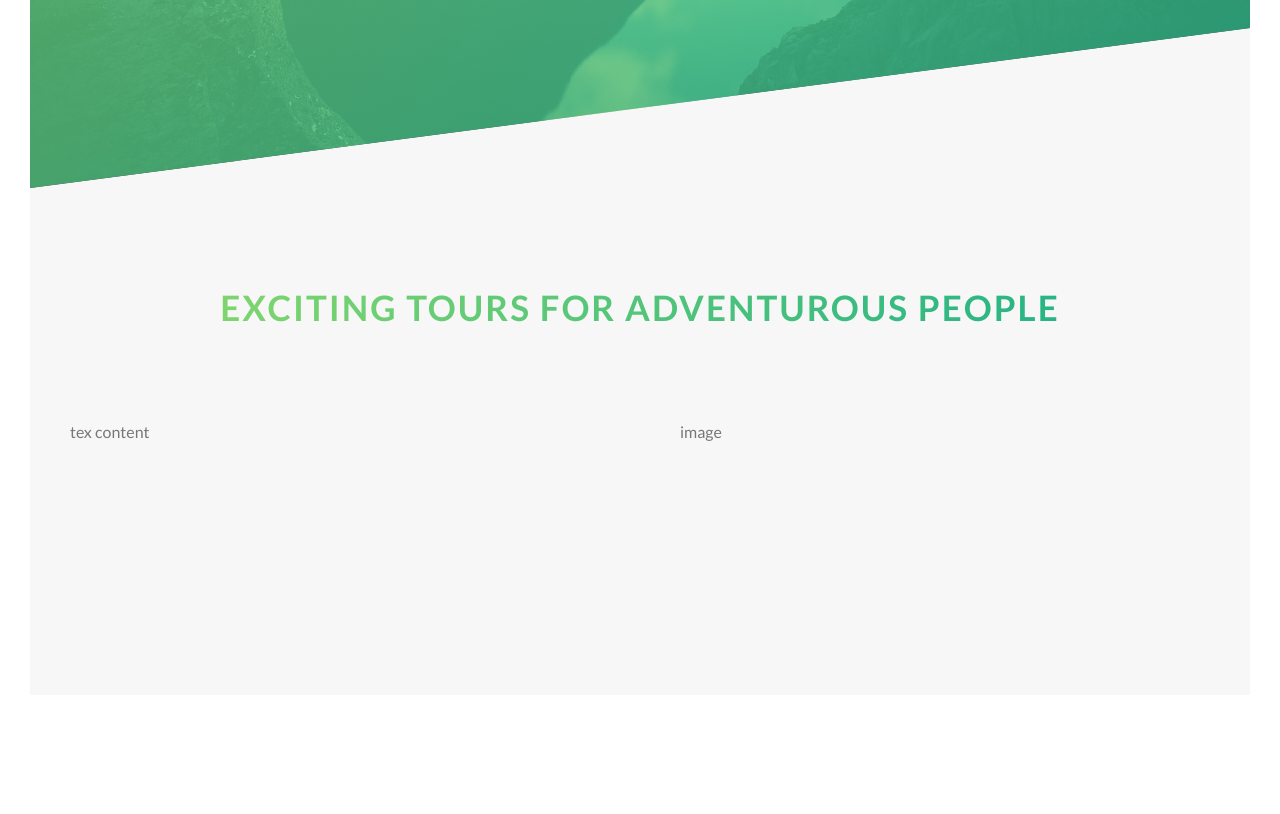
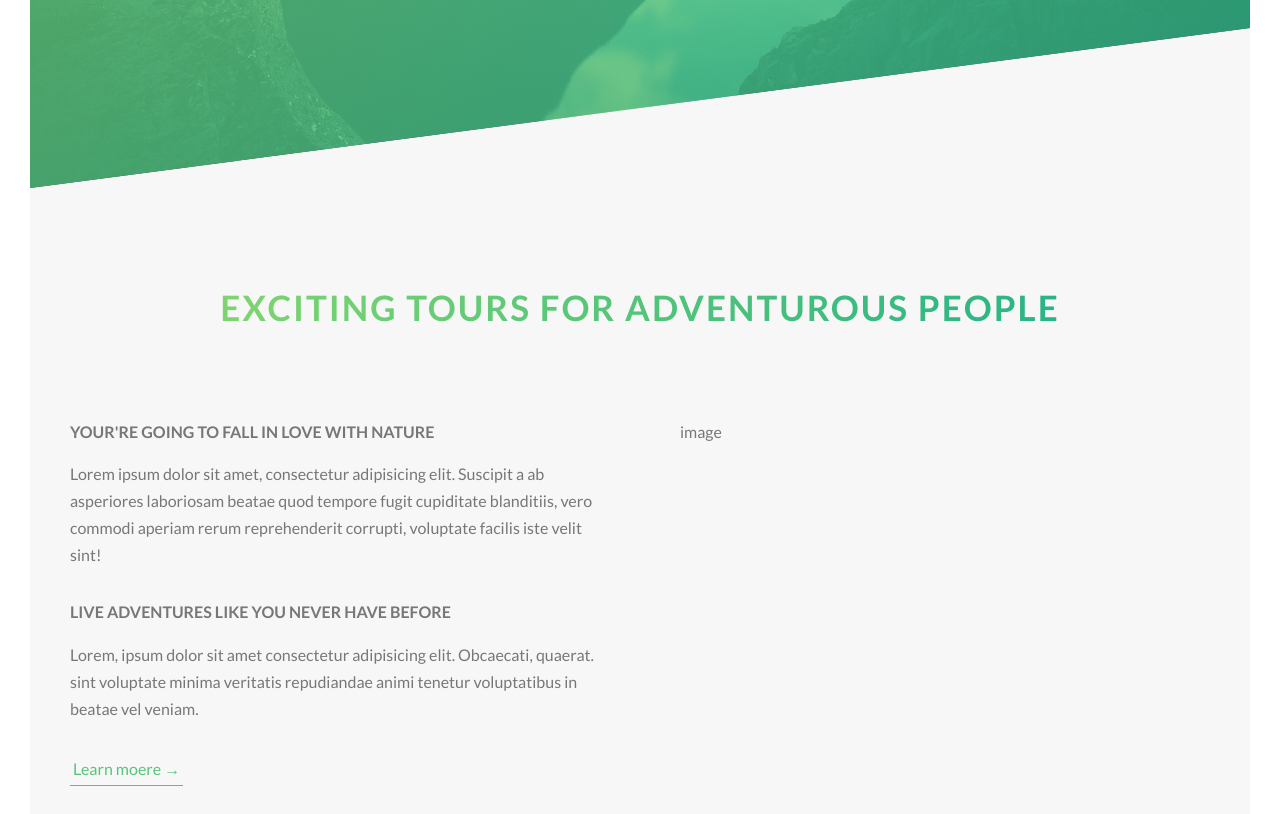
Before and after one commit to aromaton41/Natoures, a website: page index.html in a window 1280 px wide. Shown: the part 602-1416 px from the top of the page. Before the commit the page ends 1327 px from the top, so only its background shows below. Drawn offline with Linux system fonts and the light colour scheme.

Commit message:
Building about section Part2

```diff
--- a/index.html
+++ b/index.html
@@ -33,13 +33,34 @@
 
     <main>
       <section class="section-about">
-        <div class="u-center-text u-margin-bottom-8">
+        <div class="u-center-text u-margin-bottom-big">
           <h2 class="heading-secondary">
             Exciting tours for adventurous people
           </h2>
         </div>
         <div class="row">
-          <div class="col-1-of-2">tex content</div>
+          <div class="col-1-of-2">
+            <h3 class="heading-tertiary u-margin-bottom-small">
+              Your're going to fall in love with nature
+            </h3>
+            <p class="paragraph">
+              Lorem ipsum dolor sit amet, consectetur adipisicing elit. Suscipit
+              a ab asperiores laboriosam beatae quod tempore fugit cupiditate
+              blanditiis, vero commodi aperiam rerum reprehenderit corrupti,
+              voluptate facilis iste velit sint!
+            </p>
+
+            <h3 class="heading-tertiary u-margin-bottom-small">
+              Live adventures like you never have before
+            </h3>
+            <p class="paragraph">
+              Lorem, ipsum dolor sit amet consectetur adipisicing elit.
+              Obcaecati, quaerat. sint voluptate minima veritatis repudiandae
+              animi tenetur voluptatibus in beatae vel veniam.
+            </p>
+
+            <a href="#" class="btn-text">Learn moere &rarr;</a>
+          </div>
           <div class="col-1-of-2">image</div>
         </div>
       </section>
--- a/sass/abstracts/_variables.scss
+++ b/sass/abstracts/_variables.scss
@@ -8,6 +8,8 @@ $color-grey-drak: #777;
 $color-white: #fff;
 $color-black: #000;
 
+$default-font-size: 1.6rem;
+
 $grid-width: 114rem;
 $gutter-vertical: 8rem;
 $gutter-horizontal: 8rem;
--- a/sass/base/_typography.scss
+++ b/sass/base/_typography.scss
@@ -63,3 +63,16 @@ body {
     text-shadow: 0.5rem 1rem 2rem rgba($color-black, 0.2);
   }
 }
+
+.heading-tertiary {
+  font-size: $default-font-size;
+  font-weight: 700;
+  text-transform: uppercase;
+}
+
+.paragraph {
+  font-size: $default-font-size;
+  &:not(:last-child) {
+    margin-bottom: 3rem;
+  }
+}
--- a/sass/base/_utilities.scss
+++ b/sass/base/_utilities.scss
@@ -1,6 +1,12 @@
 .u-center-text {
   text-align: center;
 }
-.u-margin-bottom-8 {
+.u-margin-bottom-big {
   margin-bottom: 8rem;
 }
+.u-margin-bottom-medium {
+  margin-bottom: 4rem;
+}
+.u-margin-bottom-small {
+  margin-bottom: 1.5rem;
+}
--- a/sass/components/_buttons.scss
+++ b/sass/components/_buttons.scss
@@ -16,7 +16,7 @@
     -ms-transition: all 0.2s;
     -o-transition: all 0.2s;
     position: relative;
-    font-size: 1.6rem;
+    font-size: $default-font-size;
   }
 
   &:hover {
@@ -84,3 +84,38 @@
     animation-fill-mode: backwards;
   }
 }
+
+.btn-text {
+  &:link,
+  &:visited {
+    font-size: $default-font-size;
+    color: $color-primary;
+    display: inline-block;
+    text-decoration: none;
+    border-bottom: 1px solid $color-primary;
+    padding: 3px;
+    transition: all 0.2s;
+    -webkit-transition: all 0.2s;
+    -moz-transition: all 0.2s;
+    -ms-transition: all 0.2s;
+    -o-transition: all 0.2s;
+  }
+  &:hover {
+    background-color: $color-primary;
+    color: $color-white;
+    box-shadow: 0 1rem 2rem rgba($color-black, 0.15);
+    transform: translate(-2px);
+    -webkit-transform: translate(-2px);
+    -moz-transform: translate(-2px);
+    -ms-transform: translate(-2px);
+    -o-transform: translate(-2px);
+}
+  &:active {
+    box-shadow: 0 1rem 0.5rem rgba($color-black, 0.15);
+    transform: translateY(0);
+    -webkit-transform: translateY(0);
+    -moz-transform: translateY(0);
+    -ms-transform: translateY(0);
+    -o-transform: translateY(0);
+}
+}
```
Also changed, not shown: css/style.css.
